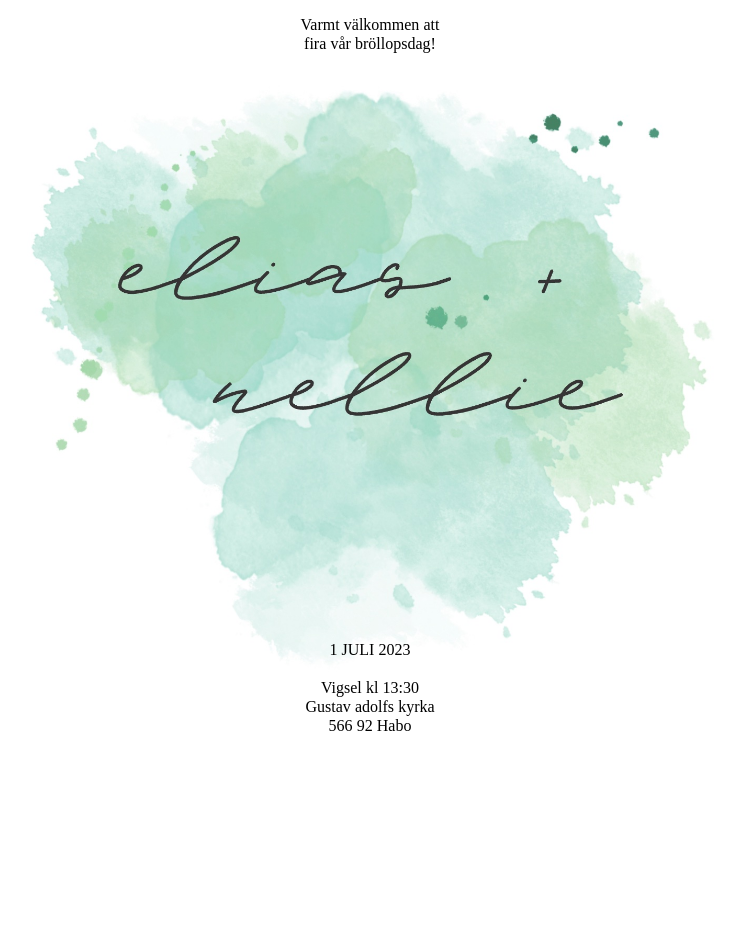
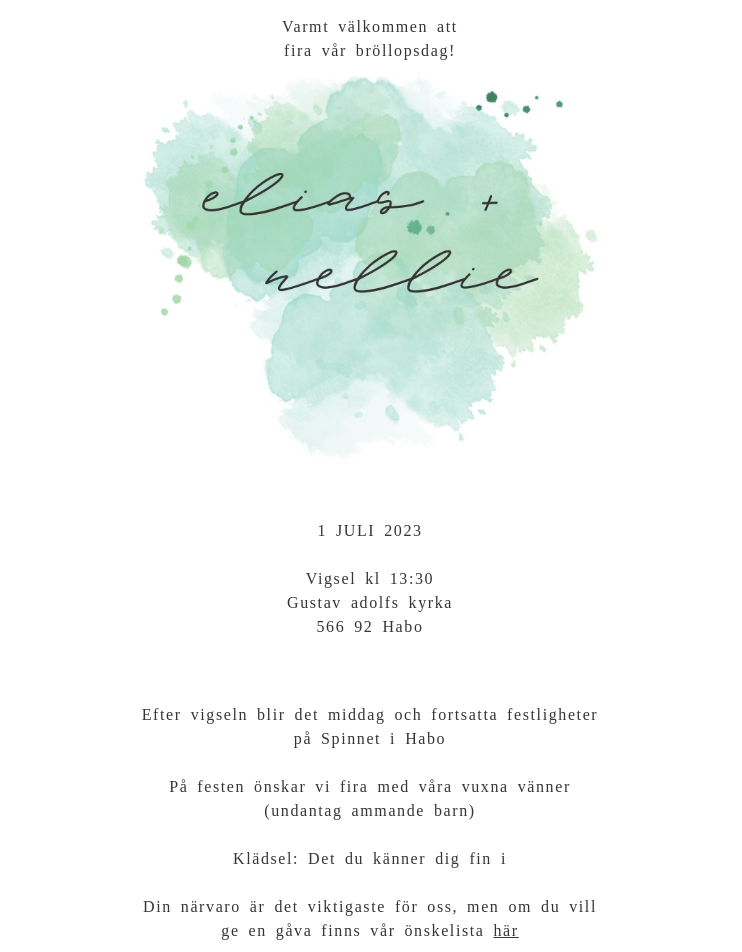
Before and after one commit to jonatanpetersson/eon, a React (Vite) app: page / in a window 1280 px wide. Shown: the top 952 px of the page, without its empty margins (270-1012 px from the left). Before the commit the page ends 800 px from the top, so only its background shows below. Built offline with nearby package versions, Linux system fonts and the light colour scheme.

Commit message:
Added party info

```diff
--- a/src/App.css
+++ b/src/App.css
@@ -2,21 +2,32 @@ img {
   width: 100%;
 }
 
-.welcome {
+.wedding {
   background-image: url("assets/images/logo.jpeg");
   background-repeat: no-repeat;
   background-size: contain;
-  background-position: center;
+  background-position-y: 3rem;
   min-width: 320px;
   width: 100%;
-  max-width: 720px;
-  aspect-ratio: 1/1;
+  max-width: 480px;
+  aspect-ratio: 10/13;
   display: flex;
   flex-direction: column;
   align-items: center;
   justify-content: space-between;
 }
 
+.party {
+  min-width: 320px;
+  width: 100%;
+  max-width: 480px;
+  display: flex;
+  flex-direction: column;
+  align-items: center;
+  justify-content: space-between;
+  gap: 1.5rem;
+}
+
 p {
   width: fit-content;
   text-align: center;
--- a/src/App.tsx
+++ b/src/App.tsx
@@ -1,12 +1,9 @@
-import { useState } from "react";
 import "./App.css";
 
-function App() {
-  const [count, setCount] = useState(0);
-
+export const App = () => {
   return (
     <>
-      <div className="welcome">
+      <div className="wedding">
         <p>
           Varmt välkommen att
           <br />
@@ -23,8 +20,20 @@ function App() {
           566 92 Habo
         </p>
       </div>
+      <div className="party">
+        <p>
+          Efter vigseln blir det middag och fortsatta festligheter på Spinnet i
+          Habo
+        </p>
+        <p>
+          På festen önskar vi fira med våra vuxna vänner (undantag ammande barn)
+        </p>
+        <p>Klädsel: Det du känner dig fin i</p>
+        <p>
+          Din närvaro är det viktigaste för oss, men om du vill ge en gåva finns
+          vår önskelista <a href="https://presentlistan.nu/C5B4F2">här</a>
+        </p>
+      </div>
     </>
   );
-}
-
-export default App;
+};
--- a/src/index.css
+++ b/src/index.css
@@ -4,6 +4,10 @@
   padding: 0;
   box-sizing: border-box;
   font-family: "Noto Serif Hebrew", serif;
+  letter-spacing: 0.1rem;
+  word-spacing: 0.2rem;
+  line-height: 1.5rem;
+  color: #363434;
 }
 
 #root {
@@ -12,4 +16,5 @@
   align-items: center;
   justify-content: center;
   margin: 1rem;
+  gap: 4rem;
 }
--- a/src/main.tsx
+++ b/src/main.tsx
@@ -1,6 +1,6 @@
 import React from "react";
 import ReactDOM from "react-dom/client";
-import App from "./App";
+import { App } from "./App";
 import "./index.css";
 
 ReactDOM.createRoot(document.getElementById("root") as HTMLElement).render(
```
